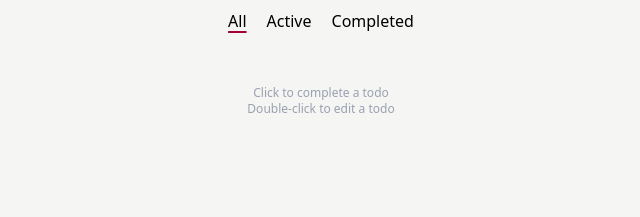
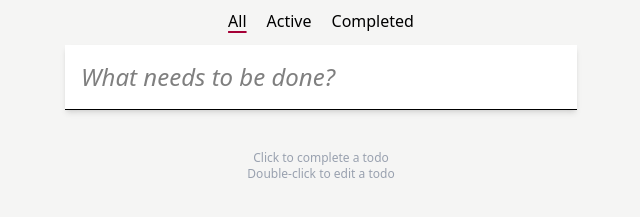
Before and after one commit to allisonylee/todo-app, a website built with Vite: page index.html in a window 1280 px wide. Shown: the part 127-344 px from the top of the page, without its empty margins (319-959 px from the left). Built offline with nearby package versions, Linux system fonts and the light colour scheme.

Commit message:
todos-05: Add main section and input field

```diff
--- a/index.html
+++ b/index.html
@@ -25,6 +25,22 @@
       <a href="#/completed" class="p-1" role="button">Completed</a>
     </nav>
 
+    <main class="max-w-lg mx-auto font-thin bg-white divide-y shadow-md">
+      <input
+        id="new-todo"
+        placeholder="What needs to be done?"
+        autofocus
+        class="w-full p-4 text-2xl italic outline-none focus:outline-offset-0 focus:outline-rose-700"
+      />
+
+      <section
+        id="todo-list"
+        class="flex flex-col w-full text-wl font-normal divide-y"
+      >
+
+      </section>
+    </main>
+
     <footer class="flex flex-col items-center justify-center max-w-lg mx-auto mt-10 text-xs text-gray-400 font-extralight">
       <div>Click to complete a todo</div>
       <div>Double-click to edit a todo</div>
```
